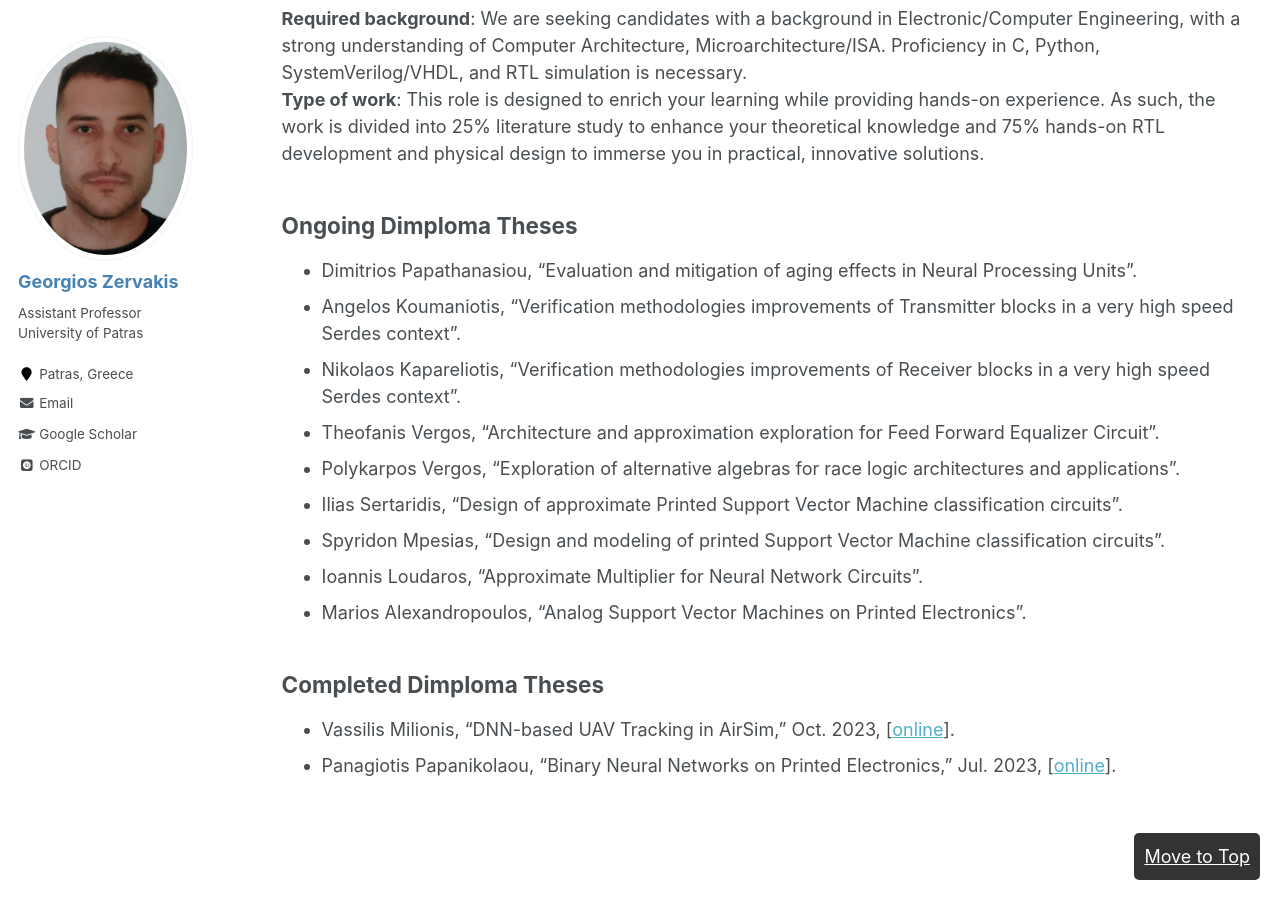
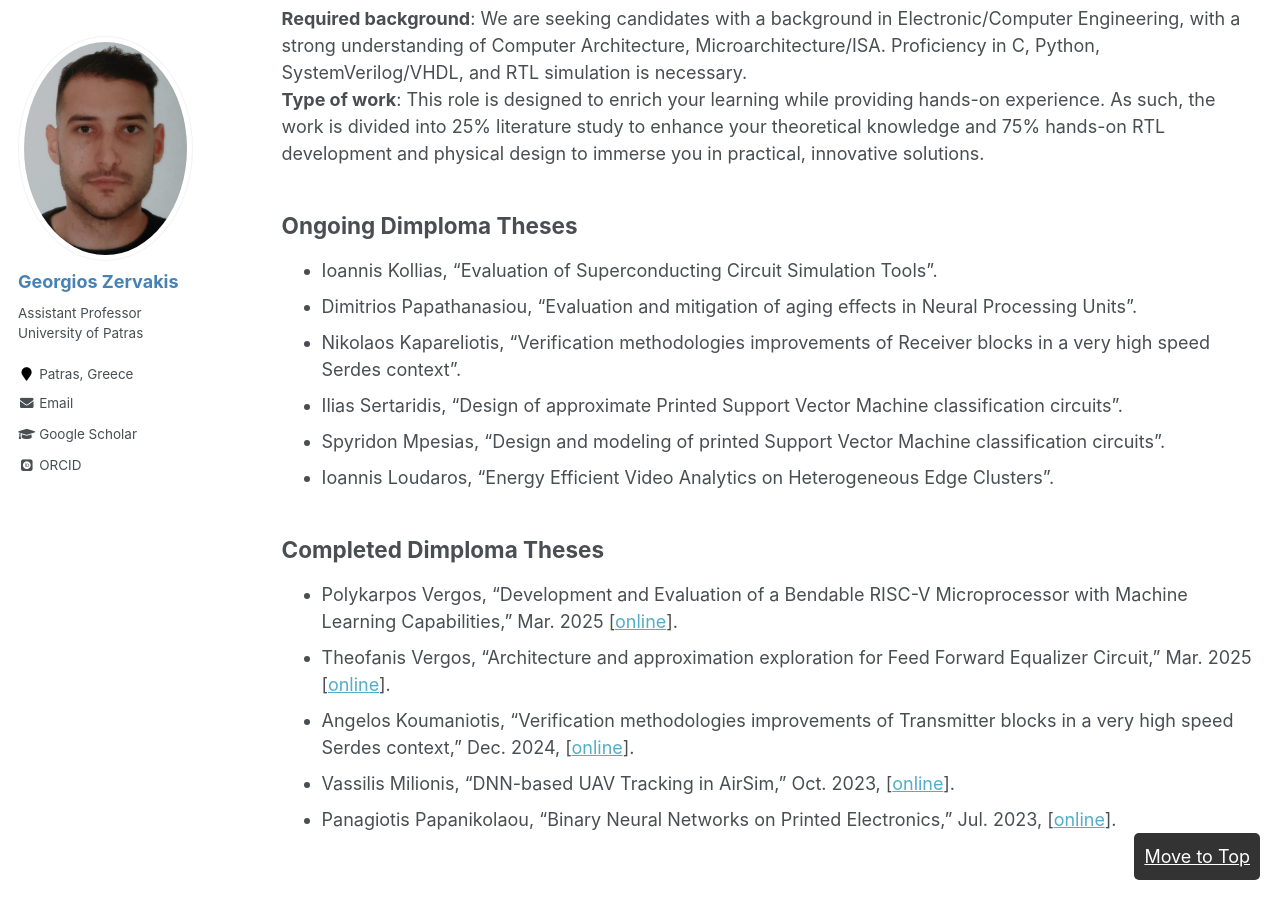
Before and after one commit to giozerv/giozerv.github.io, a Jekyll site: the page built from _pages/teaching.md, in a window 1280 px wide and 900 px high, scrolled down 5464 px. Built offline with Jekyll 4.4.1, drawn with Linux system fonts in a browser that asks for light colours; some web fonts are replaced.

Commit message:
Update teaching.md

```diff
--- a/_pages/teaching.md
+++ b/_pages/teaching.md
@@ -195,17 +195,17 @@ Proficiency in C, Python, SystemVerilog/VHDL, and RTL simulation is necessary.<b
 
 
 ## Ongoing Dimploma Theses
+* Ioannis Kollias, "Evaluation of Superconducting Circuit Simulation Tools".
 * Dimitrios Papathanasiou, "Evaluation and mitigation of aging effects in Neural Processing Units".
-* Angelos Koumaniotis, "Verification methodologies improvements of Transmitter blocks in a very high speed Serdes context".
 * Nikolaos Kapareliotis, "Verification methodologies improvements of Receiver blocks in a very high speed Serdes context".
-* Theofanis Vergos, "Architecture and approximation exploration for Feed Forward Equalizer Circuit".
-* Polykarpos Vergos, "Exploration of alternative algebras for race logic  architectures and  applications".
 * Ilias Sertaridis, "Design of approximate Printed Support Vector Machine classification circuits".
 * Spyridon Mpesias, "Design and modeling of printed Support Vector Machine classification circuits".
-* Ioannis Loudaros, "Approximate Multiplier for Neural Network Circuits".
-* Marios Alexandropoulos, "Analog Support Vector Machines on Printed Electronics".
+* Ioannis Loudaros, "Energy Efficient Video Analytics on Heterogeneous Edge Clusters".
 
 
 ## Completed Dimploma Theses
+* Polykarpos Vergos, "Development and Evaluation of a Bendable RISC-V Microprocessor with Machine Learning Capabilities," Mar. 2025 \[[online](https://nemertes.library.upatras.gr/items/6539795d-464b-4c94-ab26-ce424d1ed46e)\].
+* Theofanis Vergos, "Architecture and approximation exploration for Feed Forward Equalizer Circuit," Mar. 2025 \[[online](https://nemertes.library.upatras.gr/items/1d0039d9-1932-476d-b9a5-a40847b219f7)\].
+* Angelos Koumaniotis, "Verification methodologies improvements of Transmitter blocks in a very high speed Serdes context," Dec. 2024, \[[online](https://nemertes.library.upatras.gr/items/de0abfc6-db71-416a-b2d4-3dfdb4d6d548)\].
 * Vassilis Milionis, "DNN-based UAV Tracking in AirSim," Oct. 2023, \[[online](https://nemertes.library.upatras.gr/items/d62e9ef4-e23c-4c8f-9593-020fa58270f5)\].
 * Panagiotis Papanikolaou, "Binary Neural Networks on Printed Electronics," Jul. 2023, \[[online](https://nemertes.library.upatras.gr/items/bac833a2-191d-492b-8235-a7c8d6e41687)\].
```
